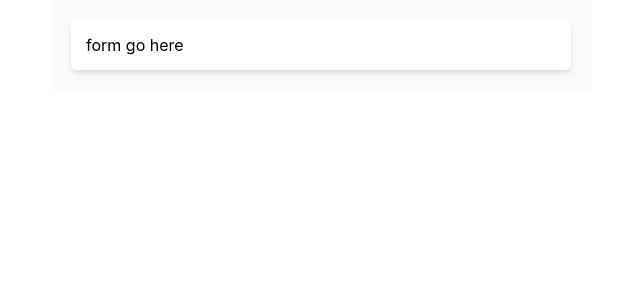
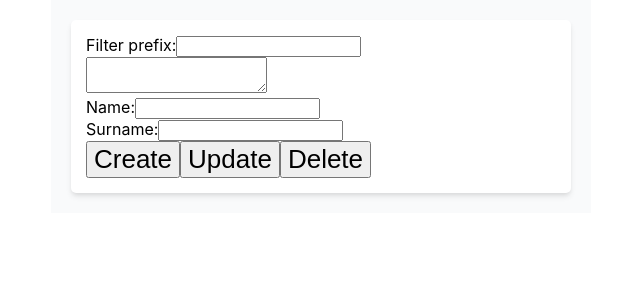
Before and after one commit to johanDev19/idiomatic-test-challenge, a React (Vite) app: page / in a window 1280 px wide. Shown: the top 300 px of the page, without its empty margins (319-959 px from the left). Built offline with nearby package versions, Linux system fonts and the light colour scheme.

Commit message:
refactor: add the html structure

```diff
--- a/src/components/Form/Form.jsx
+++ b/src/components/Form/Form.jsx
@@ -1,8 +1,35 @@
 import Card from "../common/Card/Card";
+import Input from "../common/Input";
+import Label from "../common/Label/Label";
 import styles from "./form.module.css";
 
 function Form() {
-  return <Card className={styles.formContainer}>form go here</Card>;
+  return (
+    <Card className={styles.formContainer}>
+      <div>
+        <Label>Filter prefix:</Label>
+        <Input />
+      </div>
+      <div>
+        <textarea />
+        <div>
+          <div>
+            <Label>Name:</Label>
+            <Input />
+          </div>
+          <div>
+            <Label>Surname:</Label>
+            <Input />
+          </div>
+        </div>
+      </div>
+      <div>
+        <button>Create</button>
+        <button>Update</button>
+        <button>Delete</button>
+      </div>
+    </Card>
+  );
 }
 
 export default Form;
```
